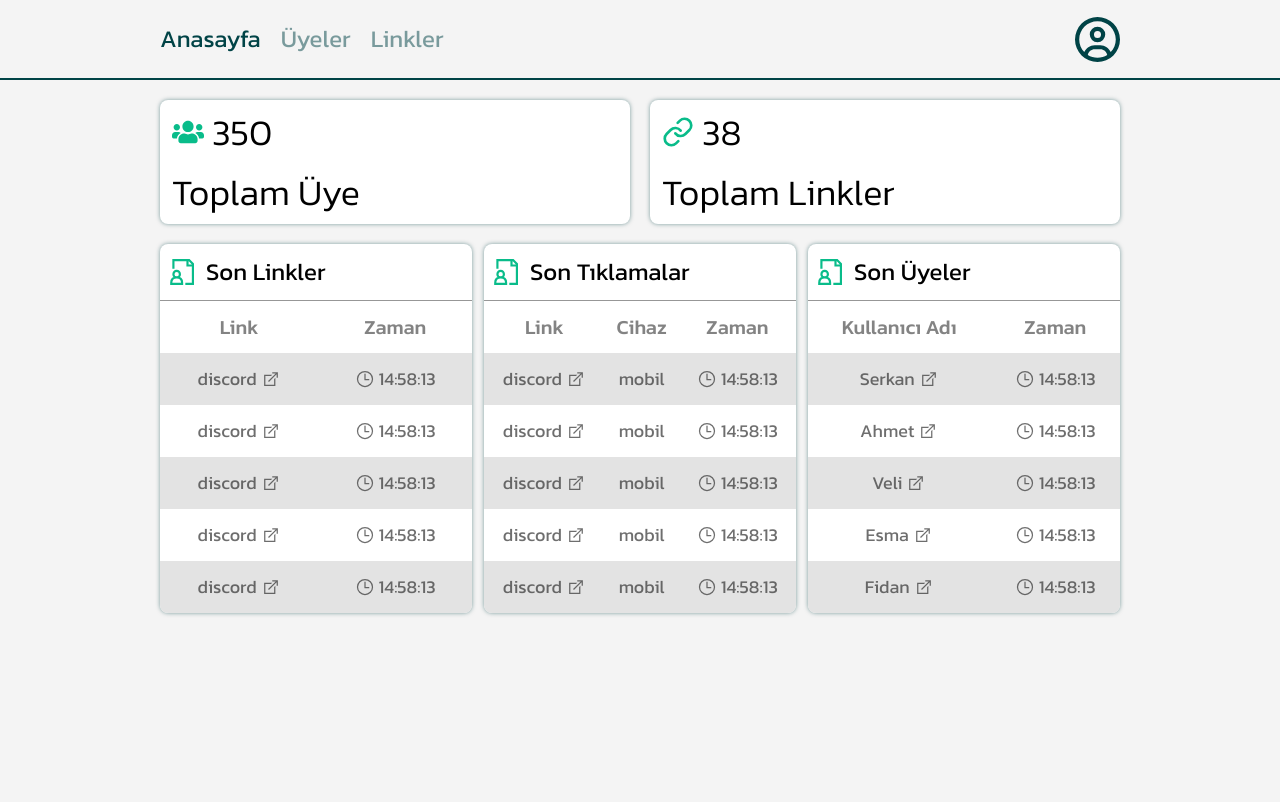
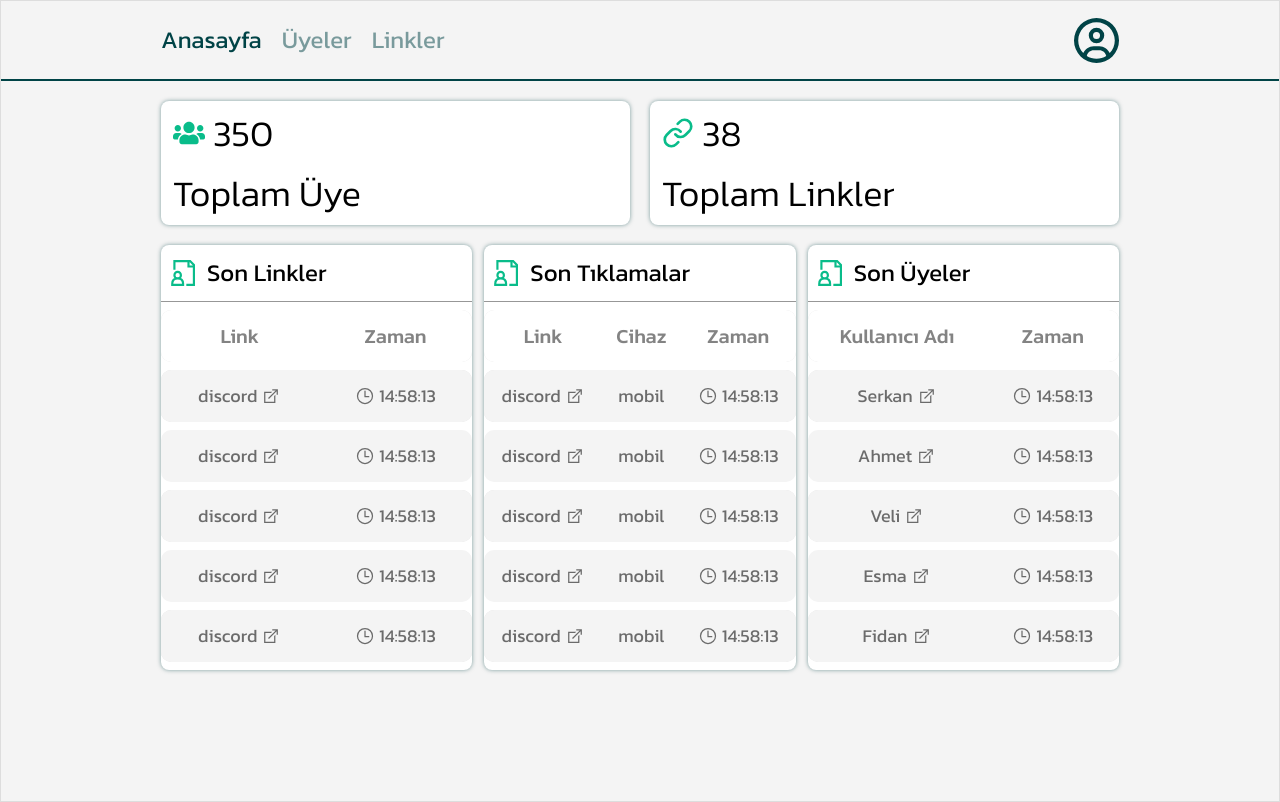
Before and after one commit to NNakreSS/next-url_shortener, a Next.js app: page /admin in a window 1280 px wide. Built offline with nearby package versions, Linux system fonts and the light colour scheme.

Commit message:
add table css

```diff
--- a/src/app/styles/globals.css
+++ b/src/app/styles/globals.css
@@ -23,3 +23,39 @@ input:not(:placeholder-shown) + .input-label {
   @apply bg-off-wite rounded-lg;
 }
 /* scroll bar end */
+
+/* table css  */
+
+body {
+  box-sizing: border-box;
+  border: 1px solid #ddd;
+}
+
+table {
+  @apply border-separate w-full border-none border-spacing-x-0 border-spacing-y-2;
+}
+
+table th {
+  @apply bg-off-wite p-2 text-2xl font-medium;
+}
+
+table td {
+  @apply text-center bg-background p-2 text-xl font-normal transition duration-300;
+}
+
+table tr {
+  @apply hover:bg-green cursor-pointer;
+}
+
+table tr:hover > td {
+  @apply bg-green text-white;
+}
+
+td:first-child,
+th:first-child {
+  border-radius: 10px 0 0 10px;
+}
+td:last-child,
+th:last-child {
+  border-radius: 0 10px 10px 0;
+}
```
